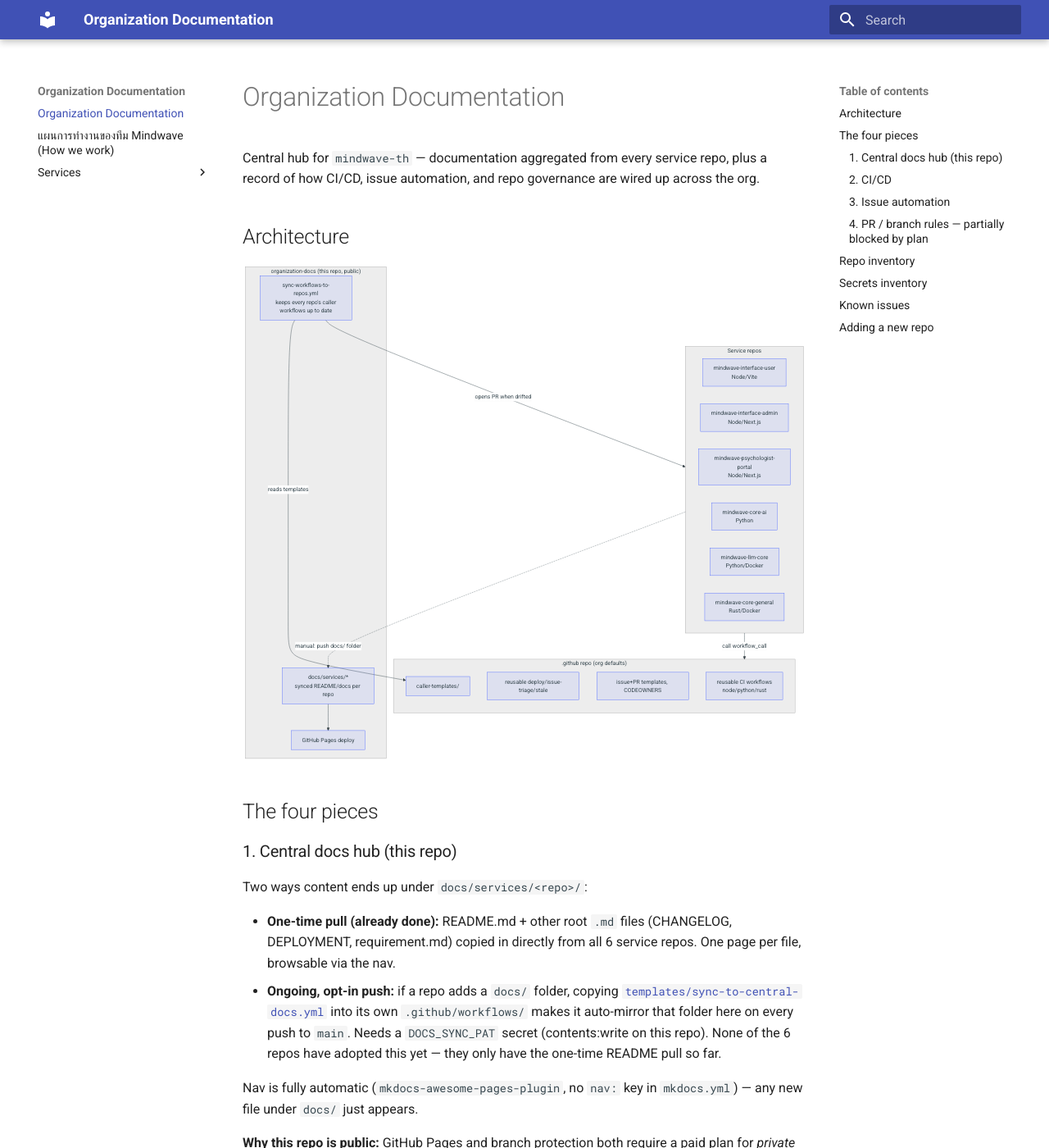
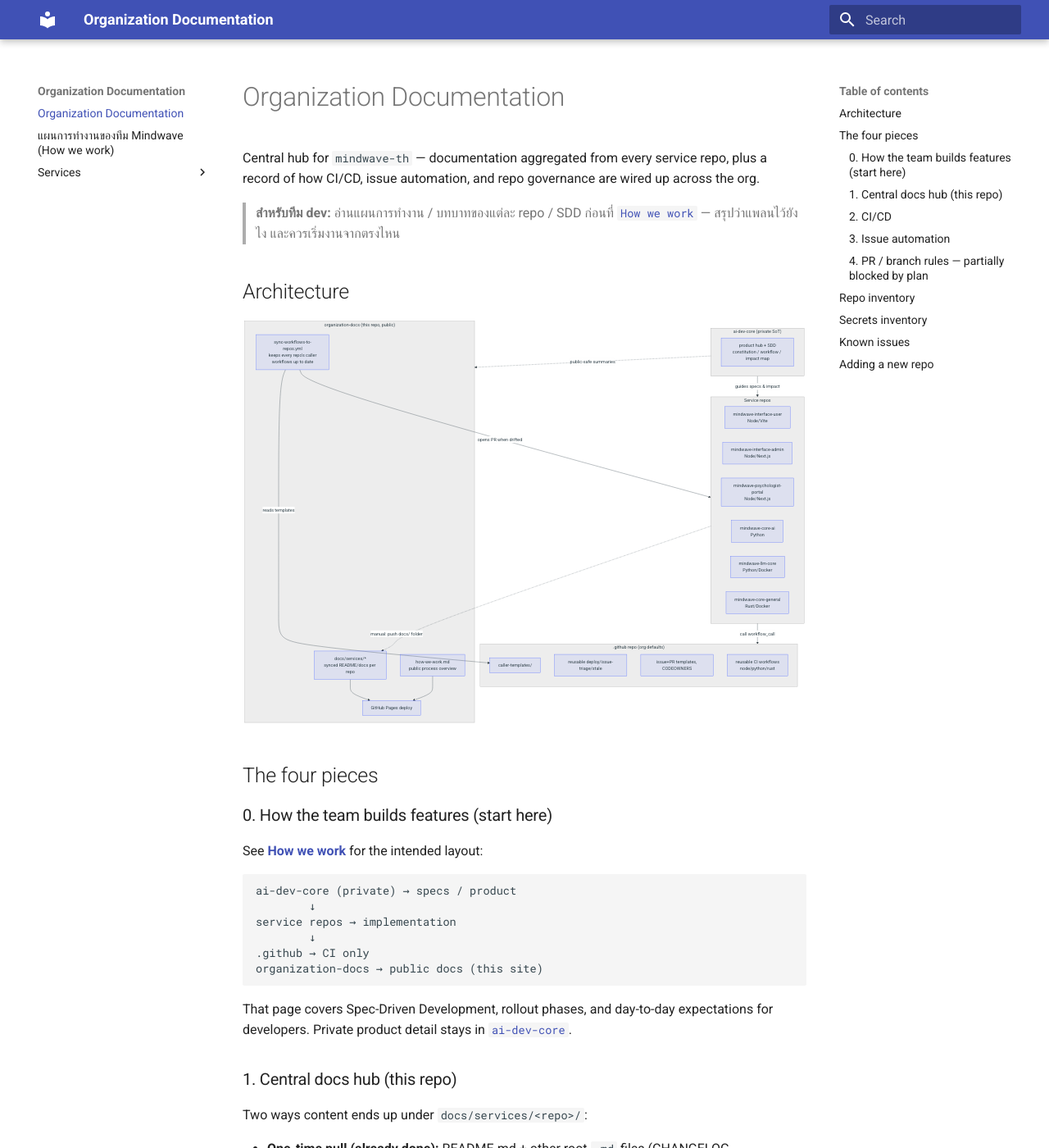
Before and after one commit to mindwave-th/organization-docs, an MkDocs documentation site: the page built from docs/index.md, in a window 1280 px wide and 1400 px high. Shown: the whole window at 82% size. Built offline with MkDocs 1.6.1 and Material for MkDocs 9.7.7, drawn with Linux system fonts in a browser that asks for light colours; some of the changed text lies outside the part shown.

Commit message:
docs: link How we work plan from homepage

````diff
--- a/docs/index.md
+++ b/docs/index.md
@@ -3,6 +3,9 @@
 Central hub for `mindwave-th` — documentation aggregated from every
 service repo, plus a record of how CI/CD, issue automation, and repo
 governance are wired up across the org.
+
+> **สำหรับทีม dev:** อ่านแผนการทำงาน / บทบาทของแต่ละ repo / SDD ก่อนที่
+> [`How we work`](how-we-work.md) — สรุปว่าแพลนไว้ยังไง และควรเริ่มงานจากตรงไหน
 
 ## Architecture
 
@@ -24,20 +27,45 @@ flowchart TB
         J[caller-templates/]
     end
 
+    subgraph brain["ai-dev-core (private SoT)"]
+        N[product hub + SDD<br/>constitution / workflow / impact map]
+    end
+
     subgraph docshub["organization-docs (this repo, public)"]
         K[docs/services/*<br/>synced README/docs per repo]
         L[sync-workflows-to-repos.yml<br/>keeps every repo's caller<br/>workflows up to date]
         M[GitHub Pages deploy]
+        O[how-we-work.md<br/>public process overview]
     end
 
+    brain -->|guides specs & impact| repos
+    brain -.->|public-safe summaries| docshub
     repos -->|call workflow_call| central
     L -->|reads templates| J
     L -->|opens PR when drifted| repos
     repos -.->|manual: push docs/ folder| K
     K --> M
+    O --> M
 ```
 
 ## The four pieces
+
+### 0. How the team builds features (start here)
+
+See **[How we work](how-we-work.md)** for the intended layout:
+
+```text
+ai-dev-core (private) → specs / product
+        ↓
+service repos → implementation
+        ↓
+.github → CI only
+organization-docs → public docs (this site)
+```
+
+That page covers Spec-Driven Development, rollout phases, and day-to-day
+expectations for developers. Private product detail stays in
+[`ai-dev-core`](https://github.com/mindwave-th/ai-dev-core).
 
 ### 1. Central docs hub (this repo)
 
@@ -158,6 +186,7 @@ protected today but isn't yet.
 | mindwave-core-ai | Python | ✅ | ⛔ not rolled out | private |
 | mindwave-llm-core | Python (Docker) | ✅ | ⛔ not rolled out | private |
 | mindwave-core-general | Rust (Docker) | ✅ | ⛔ not rolled out | private |
+| **ai-dev-core** | product + SDD hub | n/a | n/a | **private** |
 | AI_OS | none (empty repo) | — | — | private |
 | organization-docs | Python/MkDocs | n/a | n/a | **public** |
 | .github | n/a (org defaults) | n/a | n/a | private |
````
